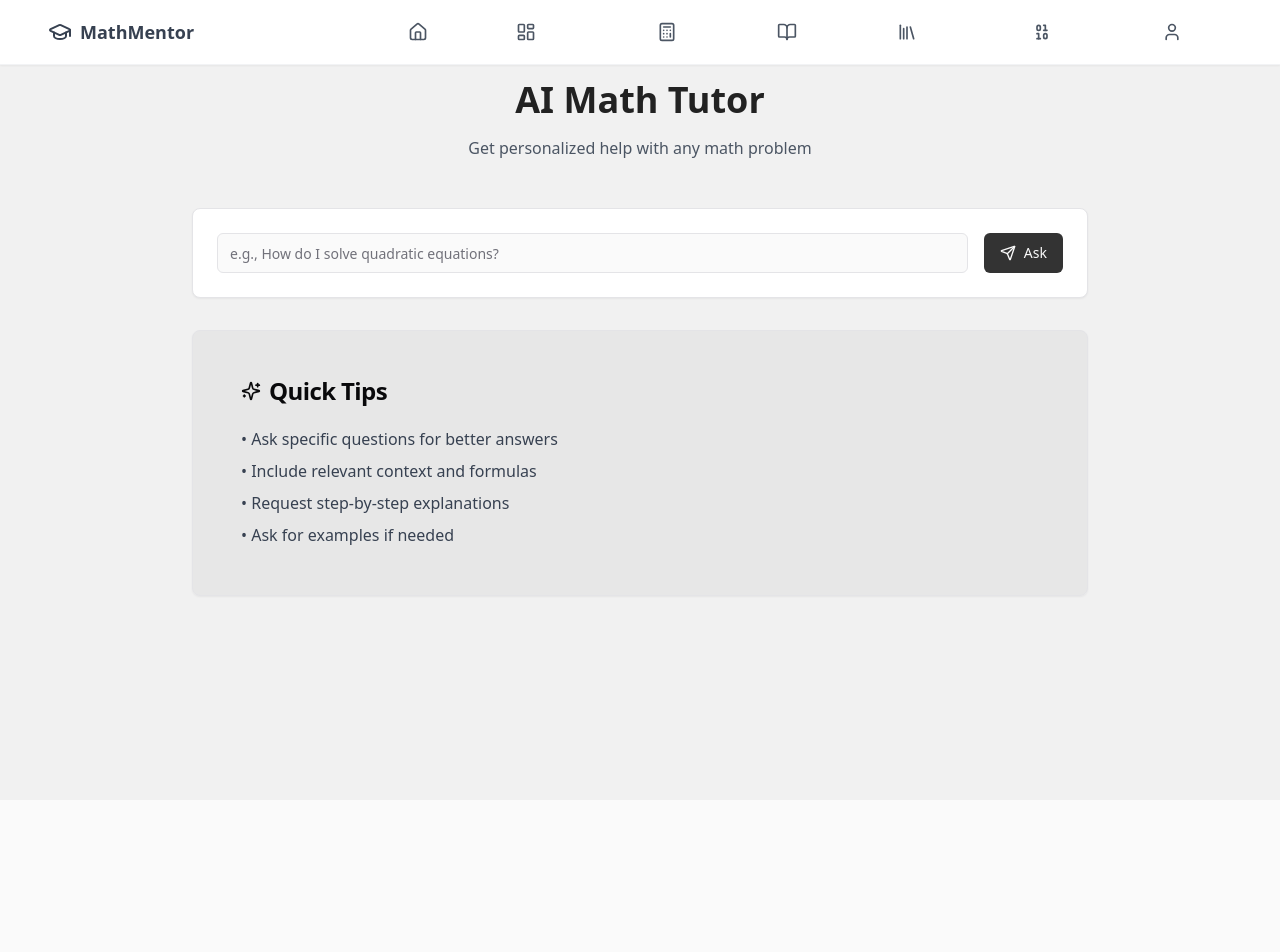
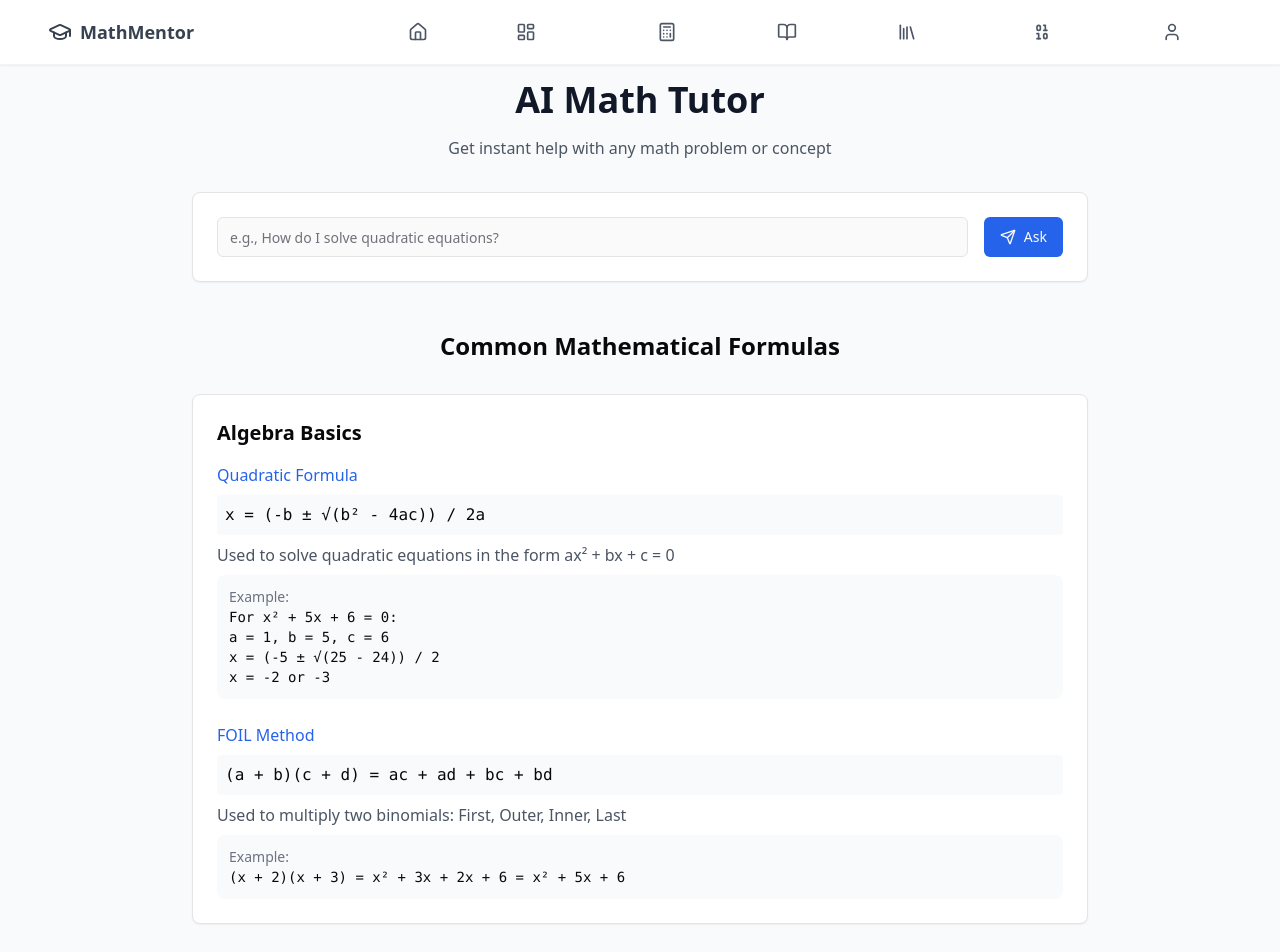
Before and after one commit to free-badzez/mathmentor-360-92, a React (Vite) app: page /ai-tutor in a window 1280 px wide. Shown: the top 952 px of the page. Before the commit the page ends 800 px from the top, so only its background shows below. Built offline with nearby package versions, Linux system fonts and the light colour scheme.

Commit message:
Enhance AI Tutor and Practice
- Integrate Gemini for direct answers.
- Remove pop-up notifications.
- Add formulas with examples and explanations to each chapter.
- Include additional chapters (polynomials, area/perimeter/surface area).

```diff
--- a/src/pages/AiTutor.tsx
+++ b/src/pages/AiTutor.tsx
@@ -1,10 +1,11 @@
 
 import { useState } from "react";
-import { Card, CardHeader, CardContent, CardTitle } from "@/components/ui/card";
+import { Card, CardContent } from "@/components/ui/card";
 import { Button } from "@/components/ui/button";
 import { Input } from "@/components/ui/input";
 import { useToast } from "@/hooks/use-toast";
-import { Brain, MessageCircle, History, Sparkles, Send } from "lucide-react";
+import { Brain, MessageCircle, Send } from "lucide-react";
+import { supabase } from "@/integrations/supabase/client";
 
 interface ChatMessage {
   id: string;
@@ -13,18 +14,81 @@ interface ChatMessage {
   timestamp: Date;
 }
 
+interface FormulaSection {
+  title: string;
+  formulas: Array<{
+    name: string;
+    formula: string;
+    explanation: string;
+    example: string;
+  }>;
+}
+
+const formulaSections: FormulaSection[] = [
+  {
+    title: "Algebra Basics",
+    formulas: [
+      {
+        name: "Quadratic Formula",
+        formula: "x = (-b ± √(b² - 4ac)) / 2a",
+        explanation: "Used to solve quadratic equations in the form ax² + bx + c = 0",
+        example: "For x² + 5x + 6 = 0:\na = 1, b = 5, c = 6\nx = (-5 ± √(25 - 24)) / 2\nx = -2 or -3"
+      },
+      {
+        name: "FOIL Method",
+        formula: "(a + b)(c + d) = ac + ad + bc + bd",
+        explanation: "Used to multiply two binomials: First, Outer, Inner, Last",
+        example: "(x + 2)(x + 3) = x² + 3x + 2x + 6 = x² + 5x + 6"
+      }
+    ]
+  },
+  {
+    title: "Polynomial",
+    formulas: [
+      {
+        name: "Polynomial Long Division",
+        formula: "Dividend ÷ Divisor = Quotient + Remainder/Divisor",
+        explanation: "Used to divide polynomials by factoring step by step",
+        example: "(x³ + 2x² - 4) ÷ (x + 2) = x² - 2x + 6"
+      },
+      {
+        name: "Synthetic Division",
+        formula: "Quick method for dividing by (x - r)",
+        explanation: "Used when dividing by a linear factor x - r",
+        example: "x³ - 6x² + 11x - 6 divided by x - 1"
+      }
+    ]
+  },
+  {
+    title: "Areas and Perimeters",
+    formulas: [
+      {
+        name: "Rectangle",
+        formula: "Area = length × width\nPerimeter = 2(length + width)",
+        explanation: "Basic formulas for rectangular shapes",
+        example: "For a rectangle with length 5 and width 3:\nArea = 5 × 3 = 15\nPerimeter = 2(5 + 3) = 16"
+      },
+      {
+        name: "Circle",
+        formula: "Area = πr²\nCircumference = 2πr",
+        explanation: "r is the radius of the circle",
+        example: "For a circle with radius 4:\nArea = π(4²) = 50.27\nCircumference = 2π(4) = 25.13"
+      },
+      {
+        name: "Triangle",
+        formula: "Area = ½ × base × height\nPerimeter = a + b + c",
+        explanation: "a, b, c are the sides of the triangle",
+        example: "For a triangle with base 6 and height 4:\nArea = ½ × 6 × 4 = 12"
+      }
+    ]
+  }
+];
+
 const AiTutor = () => {
   const [question, setQuestion] = useState("");
   const [loading, setLoading] = useState(false);
   const [chatHistory, setChatHistory] = useState<ChatMessage[]>([]);
   const { toast } = useToast();
-
-  const sampleResponses = [
-    "Let's break this down step by step...",
-    "Here's how we can solve this problem...",
-    "Think about it this way...",
-    "Let me explain with an example...",
-  ];
 
   const handleQuestionSubmit = async (e: React.FormEvent) => {
     e.preventDefault();
@@ -39,7 +103,6 @@ const AiTutor = () => {
 
     setLoading(true);
 
-    // Add user message
     const userMessage: ChatMessage = {
       id: Date.now().toString(),
       type: 'user',
@@ -49,36 +112,44 @@ const AiTutor = () => {
 
     setChatHistory(prev => [...prev, userMessage]);
 
-    // Simulate AI response
-    setTimeout(() => {
-      const randomResponse = sampleResponses[Math.floor(Math.random() * sampleResponses.length)];
+    try {
+      const { data, error } = await supabase.functions.invoke('gemini-tutor', {
+        body: { question: question }
+      });
+
+      if (error) throw error;
+
       const aiMessage: ChatMessage = {
         id: (Date.now() + 1).toString(),
         type: 'ai',
-        content: randomResponse + " " + question,
+        content: data.answer,
         timestamp: new Date(),
       };
 
       setChatHistory(prev => [...prev, aiMessage]);
+      setQuestion("");
+    } catch (error) {
+      console.error('Error:', error);
+      toast({
+        title: "Error getting response",
+        description: "Please try again later",
+        variant: "destructive",
+      });
+    } finally {
       setLoading(false);
-      setQuestion("");
-
-      toast({
-        title: "Response received",
-        description: "Check out the detailed explanation below",
-      });
-    }, 1500);
+    }
   };
 
   return (
-    <div className="min-h-screen bg-tutor-background pt-20 px-4 sm:px-6 lg:px-8 animate-fade-in">
+    <div className="min-h-screen bg-gray-50 pt-20 px-4 sm:px-6 lg:px-8">
       <div className="max-w-4xl mx-auto">
-        <div className="text-center mb-12">
-          <h1 className="text-4xl font-bold text-tutor-text mb-4">AI Math Tutor</h1>
-          <p className="text-gray-600">Get personalized help with any math problem</p>
+        <div className="text-center mb-8">
+          <h1 className="text-4xl font-bold text-gray-900 mb-4">AI Math Tutor</h1>
+          <p className="text-gray-600">Get instant help with any math problem or concept</p>
         </div>
 
-        <Card className="p-6 mb-8 animate-fade-up">
+        <Card className="mb-8">
+          <CardContent className="p-6">
             <form onSubmit={handleQuestionSubmit} className="space-y-4">
               <div className="flex gap-4">
                 <Input
@@ -89,7 +160,7 @@ const AiTutor = () => {
                 />
                 <Button
                   type="submit"
-                className="bg-tutor-primary hover:bg-tutor-secondary transition-colors gap-2"
+                  className="bg-blue-600 hover:bg-blue-700 transition-colors gap-2"
                   disabled={loading}
                 >
                   {loading ? <MessageCircle className="animate-spin" /> : <Send />}
@@ -97,25 +168,24 @@ const AiTutor = () => {
                 </Button>
               </div>
             </form>
+          </CardContent>
         </Card>
 
-        <div className="space-y-6">
+        <div className="space-y-6 mb-12">
           {chatHistory.map((message) => (
             <Card
               key={message.id}
-              className={`animate-fade-up ${
-                message.type === 'user' ? 'bg-white/50' : 'bg-tutor-primary/10'
-              }`}
+              className={message.type === 'user' ? 'bg-white' : 'bg-blue-50'}
             >
               <CardContent className="p-4">
                 <div className="flex items-start gap-3">
                   {message.type === 'user' ? (
                     <MessageCircle className="h-6 w-6 text-gray-500" />
                   ) : (
-                    <Brain className="h-6 w-6 text-tutor-primary" />
+                    <Brain className="h-6 w-6 text-blue-500" />
                   )}
                   <div className="flex-1">
-                    <p className="text-gray-700">{message.content}</p>
+                    <p className="text-gray-700 whitespace-pre-wrap">{message.content}</p>
                     <p className="text-xs text-gray-500 mt-2">
                       {message.timestamp.toLocaleTimeString()}
                     </p>
@@ -126,22 +196,29 @@ const AiTutor = () => {
           ))}
         </div>
 
-        <Card className="mt-8 p-6 animate-fade-up bg-tutor-primary/5">
-          <CardHeader>
-            <CardTitle className="flex items-center gap-2">
-              <Sparkles className="h-5 w-5" />
-              Quick Tips
-            </CardTitle>
-          </CardHeader>
-          <CardContent>
-            <ul className="space-y-2 text-gray-700">
-              <li>• Ask specific questions for better answers</li>
-              <li>• Include relevant context and formulas</li>
-              <li>• Request step-by-step explanations</li>
-              <li>• Ask for examples if needed</li>
-            </ul>
+        <div className="space-y-8">
+          <h2 className="text-2xl font-bold text-center mb-6">Common Mathematical Formulas</h2>
+          {formulaSections.map((section) => (
+            <Card key={section.title} className="bg-white">
+              <CardContent className="p-6">
+                <h3 className="text-xl font-semibold mb-4">{section.title}</h3>
+                <div className="grid gap-6">
+                  {section.formulas.map((formula) => (
+                    <div key={formula.name} className="space-y-2">
+                      <h4 className="font-medium text-blue-600">{formula.name}</h4>
+                      <p className="font-mono bg-gray-50 p-2 rounded">{formula.formula}</p>
+                      <p className="text-gray-600">{formula.explanation}</p>
+                      <div className="bg-gray-50 p-3 rounded-lg mt-2">
+                        <p className="text-sm font-medium text-gray-500">Example:</p>
+                        <p className="whitespace-pre-wrap font-mono text-sm">{formula.example}</p>
+                      </div>
+                    </div>
+                  ))}
+                </div>
               </CardContent>
             </Card>
+          ))}
+        </div>
       </div>
     </div>
   );
```
Also changed, not shown: 1 other file (tests, documents, lock files or other folders). Lines whose indentation alone changed are shown as unchanged.
